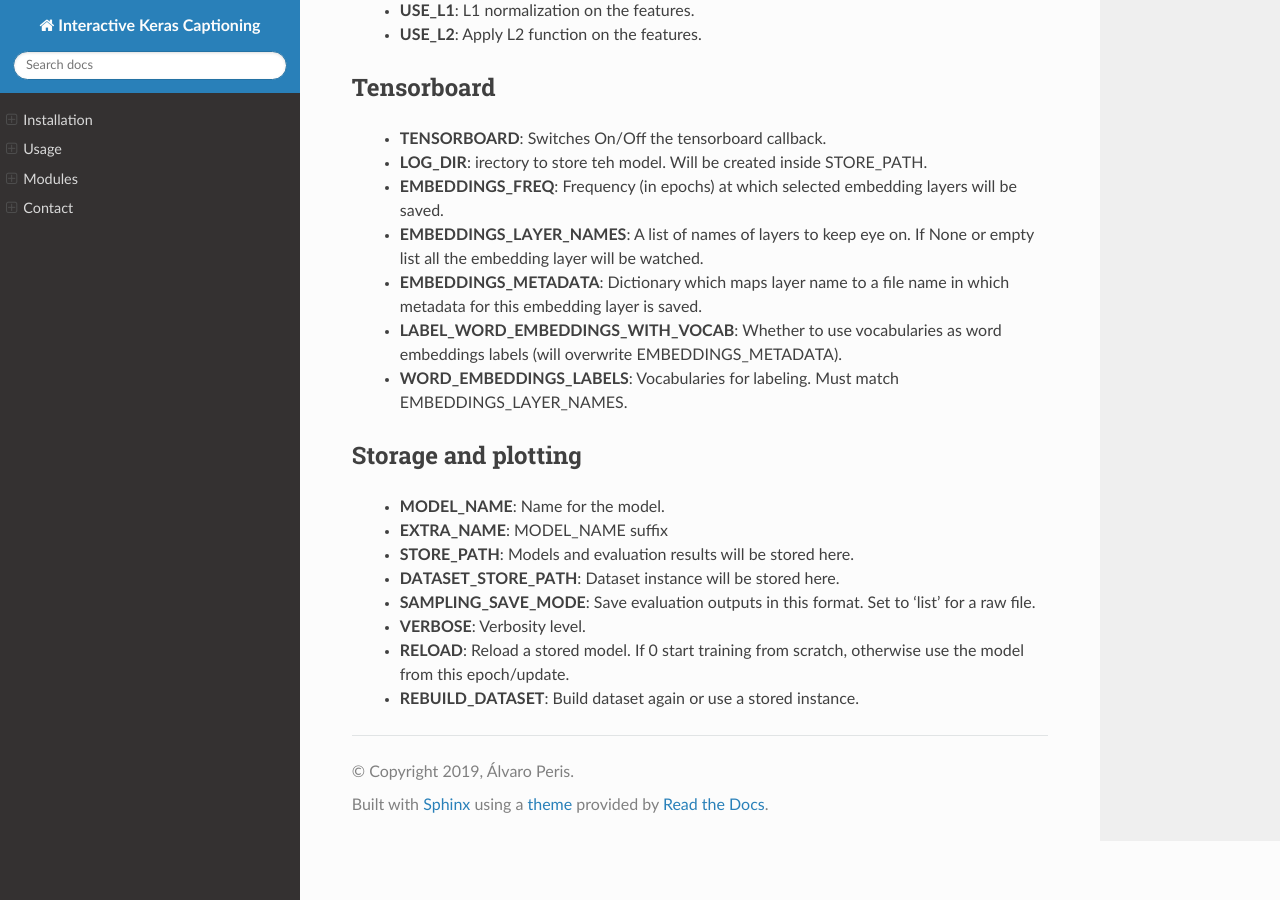
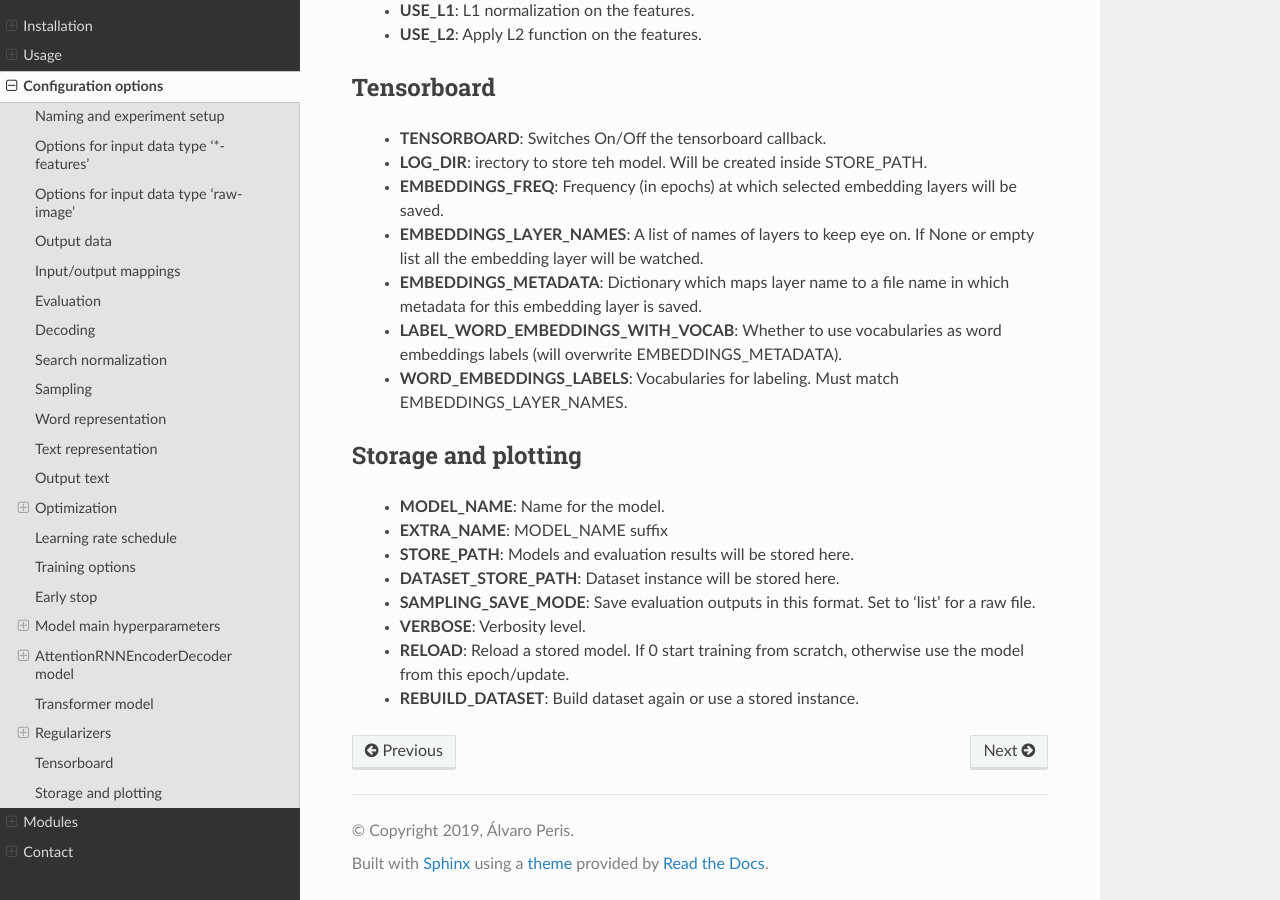
Before and after one commit to lvapeab/interactive-keras-captioning, a Sphinx documentation site: the page built from docs/source/hyperparameters.rst, in a window 1280 px wide and 900 px high, scrolled down 6847 px. Built offline with Sphinx 7.4.7 and the Read the Docs theme 2.0.0, drawn with Linux system fonts in a browser that asks for light colours; pages that are not in the unit, such as notebooks, are missing from menus.

Commit message:
Fix docs paths

```diff
--- a/docs/source/index.rst
+++ b/docs/source/index.rst
@@ -68,7 +68,7 @@
 
    requirements
    usage
-   configuration
+   hyperparameters
    modules
    help
 
--- a/docs/source/usage.rst
+++ b/docs/source/usage.rst
@@ -22,7 +22,7 @@
                               --dataset datasets/Dataset_tutorial_dataset.pkl \
                               --split test
 
-.. _documentation file: https://github.com/lvapeab/interactive-keras-captioning/blob/master/examples/docs/config.md
+.. _documentation file: https://interactive-keras-captioning.readthedocs.io/en/latest/hyperparameters.html
 .. _config.py: https://github.com/lvapeab/interactive-keras-captioning/blob/master/config.py
 .. _main.py: https://github.com/lvapeab/interactive-keras-captioning/blob/master/main.py
 .. _caption.py: https://github.com/lvapeab/interactive-keras-captioning/blob/master/caption.py
```
Also changed, not shown: docs/source/hyperparameters.rst (renamed from docs/source/config.rst).
